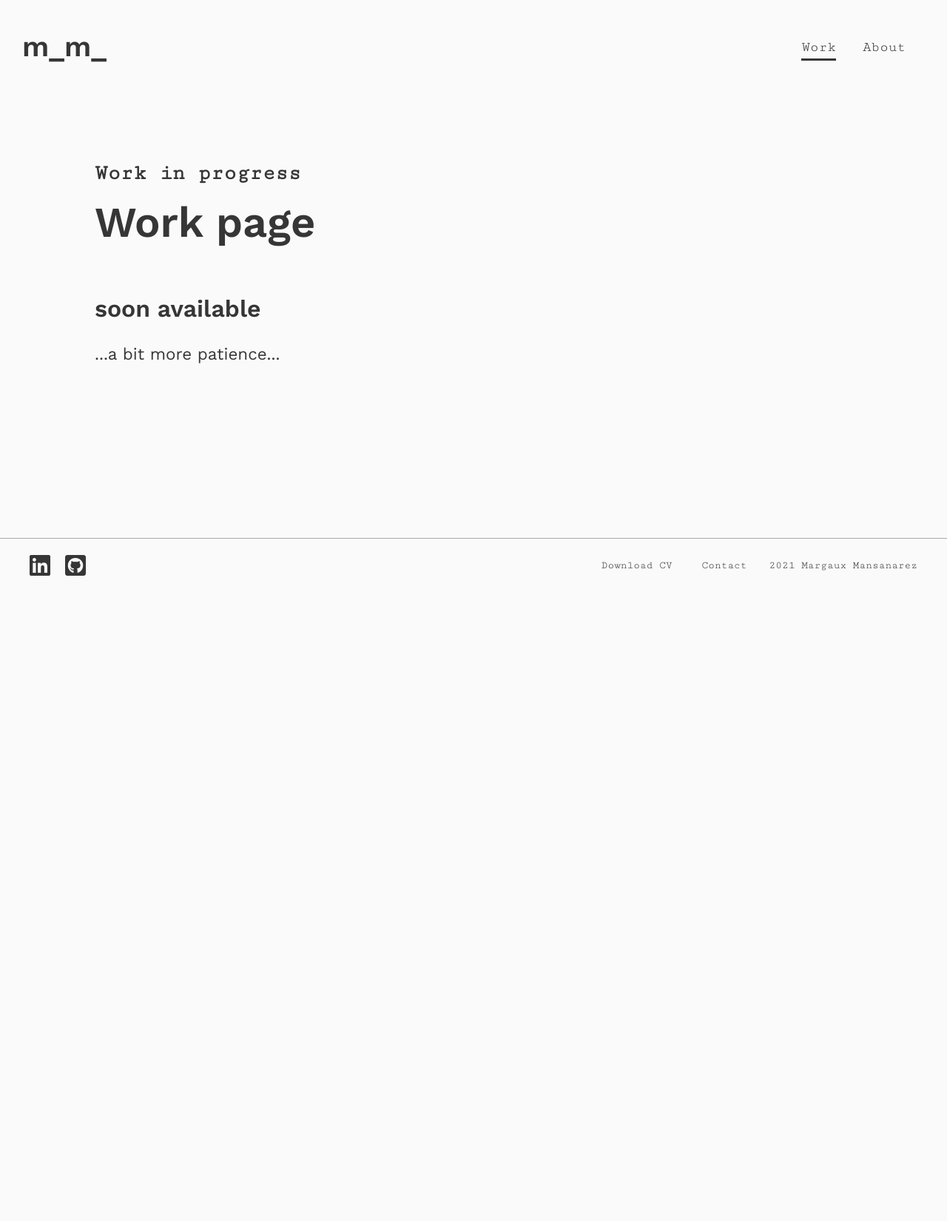
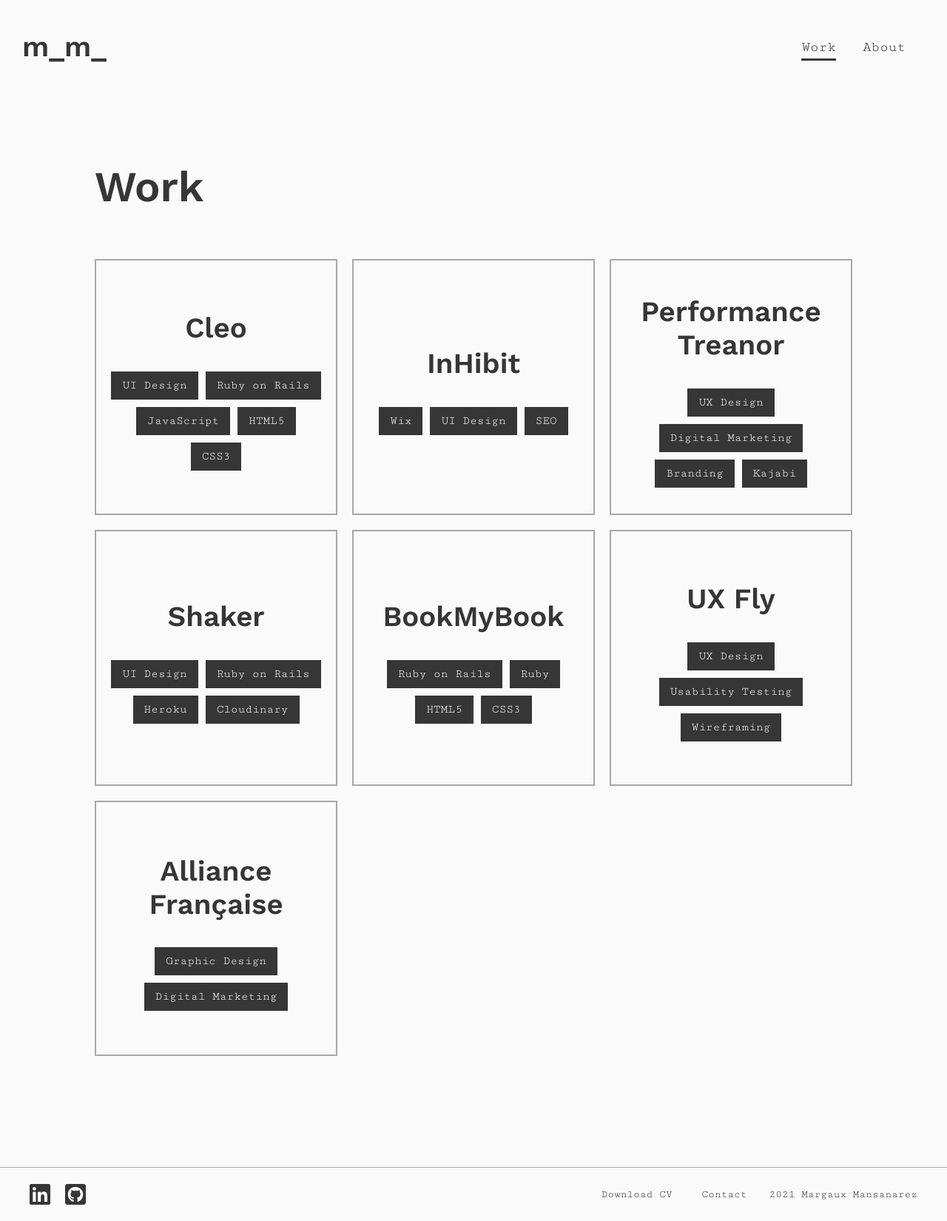
Before and after one commit to margaux-m/portfolio, a PHP site: page /pages/work.html in a window 1280 px wide. Shown: the whole page at 74% size. Before the commit the page ends 778 px from the top, so only its background shows below. Run offline with PHP 8.4, Linux system fonts and the light colour scheme; some libraries are stand-ins or nearby versions.

Commit message:
Work page: added project cards

```diff
--- a/assets/css/components/cards.css
+++ b/assets/css/components/cards.css
@@ -1,3 +1,4 @@
+/* About page */
 .asset-cards {
   display: grid;
   grid-template-columns: repeat(4, 1fr);
@@ -19,3 +20,40 @@
 .asset-card > p {
   font-weight: 600;
 }
+
+/* Work page */
+.project-cards {
+  display: grid;
+  grid-template-columns: repeat(3, 1fr);
+  grid-gap: 20px;
+  text-align: center;
+  grid-auto-rows: 1fr;
+}
+
+.project-card {
+  border: 2px solid #A8A8A8;
+  padding: 30px 10px;
+  display: flex;
+  flex-direction: column;
+  justify-content: center;
+}
+
+.project-card > h2 {
+  font-size: 2.4rem;
+  margin-top: 1rem;
+}
+
+.tags {
+  font-family: 'Cutive Mono', monospace;
+  font-size: 1rem;
+  display: flex;
+  flex-wrap: wrap;
+  justify-content: center;
+}
+
+.tag {
+  background-color: #363636;
+  color: #FAFAFA;
+  padding: 3px 15px;
+  margin: 5px;
+}
--- a/pages/work.html
+++ b/pages/work.html
@@ -19,10 +19,69 @@
   </nav>
   <!-- Main content -->
   <div class="container">
-    <h1 id="hello">Work in progress</h1>
-    <h1>Work page</h1>
-    <h2>soon available</h2>
-    <p>...a bit more patience...</p>
+    <h1>Work</h1>
+    <div class="project-cards">
+      <div class="project-card">
+        <h2>Cleo</h2>
+        <div class="tags">
+          <p class="tag">UI Design</p>
+          <p class="tag">Ruby on Rails</p>
+          <p class="tag">JavaScript</p>
+          <p class="tag">HTML5</p>
+          <p class="tag">CSS3</p>
+        </div>
+      </div>
+      <div class="project-card">
+        <h2>InHibit</h2>
+        <div class="tags">
+          <p class="tag">Wix</p>
+          <p class="tag">UI Design</p>
+          <p class="tag">SEO</p>
+        </div>
+      </div>
+      <div class="project-card">
+        <h2>Performance Treanor</h2>
+        <div class="tags">
+          <p class="tag">UX Design</p>
+          <p class="tag">Digital Marketing</p>
+          <p class="tag">Branding</p>
+          <p class="tag">Kajabi</p>
+        </div>
+      </div>
+      <div class="project-card">
+        <h2>Shaker</h2>
+        <div class="tags">
+          <p class="tag">UI Design</p>
+          <p class="tag">Ruby on Rails</p>
+          <p class="tag">Heroku</p>
+          <p class="tag">Cloudinary</p>
+        </div>
+      </div>
+      <div class="project-card">
+        <h2>BookMyBook</h2>
+        <div class="tags">
+          <p class="tag">Ruby on Rails</p>
+          <p class="tag">Ruby</p>
+          <p class="tag">HTML5</p>
+          <p class="tag">CSS3</p>
+        </div>
+      </div>
+      <div class="project-card">
+        <h2>UX Fly</h2>
+        <div class="tags">
+          <p class="tag">UX Design</p>
+          <p class="tag">Usability Testing</p>
+          <p class="tag">Wireframing</p>
+        </div>
+      </div>
+      <div class="project-card">
+        <h2>Alliance Française</h2>
+        <div class="tags">
+          <p class="tag">Graphic Design</p>
+          <p class="tag">Digital Marketing</p>
+        </div>
+      </div>
+    </div>
   </div>
   <!-- Footer -->
   <footer>
```
Also changed, not shown: assets/images/design-thinking.svg (added), assets/images/learning.svg (added), assets/images/teamwork.svg (added), assets/images/thoroughness.svg (added), 1 other file.
